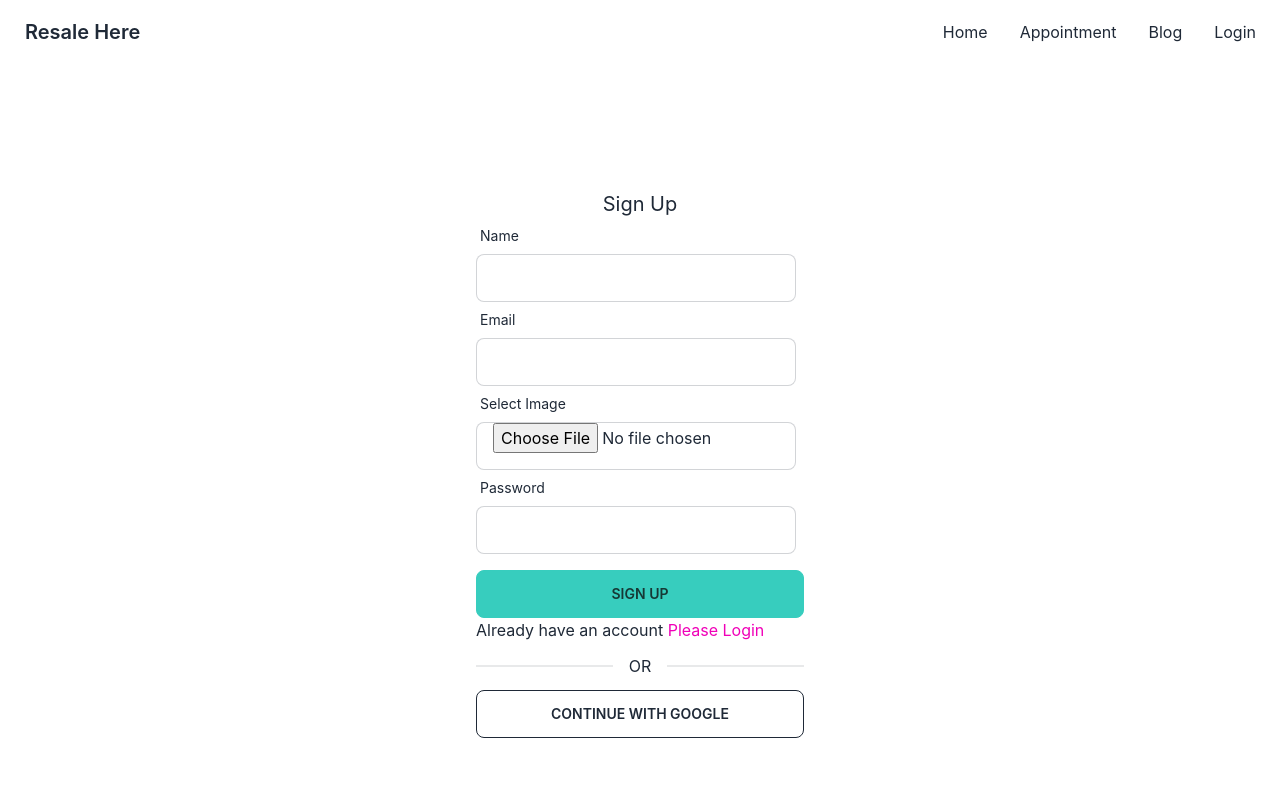
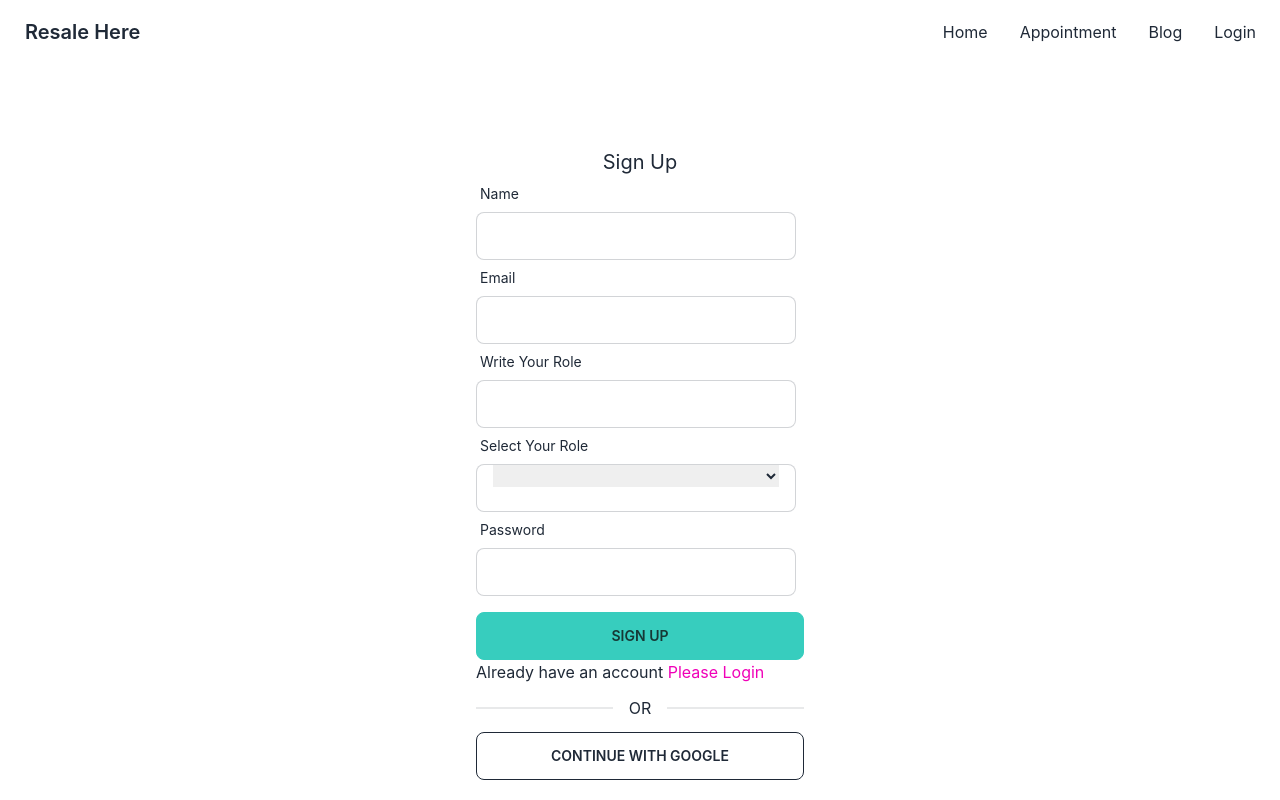
Before and after one commit to GreenerAsraf/resale-here, a React (Create React App) app: page /signup in a window 1280 px wide. Shown: the top 800 px of the page. Built offline with nearby package versions, Linux system fonts and the light colour scheme; no server answers.

Commit message:
email added to db

```diff
--- /dev/null
+++ b/src/Hooks/useToken.js
@@ -0,0 +1,20 @@
+import { useEffect, useState } from "react";
+
+const useToken = email => {
+    const [token, setToken] = useState('');
+    useEffect(() => {
+        if (email) {
+            fetch(`${process.env.REACT_APP_API_URL}jwt?email=${email}`)
+                .then(res => res.json())
+                .then(data => {
+                    if (data.accessToken) {
+                        localStorage.setItem('accessToken', data.accessToken);
+                        setToken(data.accessToken);
+                    }
+                });
+        }
+    }, [email]);
+    return [token];
+}
+
+export default useToken;
--- a/src/Pages/SignUp/SignUp.js
+++ b/src/Pages/SignUp/SignUp.js
@@ -4,6 +4,7 @@ import { useForm } from 'react-hook-form';
 import toast from 'react-hot-toast';
 import { Link, useNavigate } from 'react-router-dom';
 import { setAuthToken } from '../../API/setAuthToken';
+import useToken from '../../Hooks/useToken';
 
 // import { getAuth, GoogleAuthProvider, signInWithPopup } from 'firebase/auth';
 
@@ -12,24 +13,48 @@ const SignUp = () => {
     const { register, handleSubmit, formState: { errors } } = useForm();
     const { createUser, updateUser,signInWithGoogle } = useContext(AuthContext);
     const [signUpError, setSignUPError] = useState('');
-    const [createdUserEmail, setCreatedUserEmail] = useState('')
+    const [createdUserEmail, setCreatedUserEmail] = useState('');
+    const [token] = useToken(createdUserEmail);
 
 
 
-    // const [token] = useToken(createdUserEmail);
+
     const navigate = useNavigate();
 
-    // if(token){
-    //     navigate('/');
+    if(token){
+        navigate('/');
+    }
+
+    // const handleSignUp = (data) => {
+    //     console.log(data);
+    //     setSignUPError('');
+    //     createUser(data.email, data.password)
+    //         .then(result => {
+    //             const user = result.user;
+    //             setAuthToken(result.user)
+    //             console.log(user);
+    //             toast('User Created Successfully.')
+    //             const userInfo = {
+    //                 displayName: data.name
+    //             }
+    //             updateUser(userInfo)
+    //                 .then(() => {
+    //                     console.log(data.name, data.email);
+    //                     saveUser(data.name, data.email);
+    //                 })
+    //                 .catch(err => console.log(err));
+    //         })
+    //         .catch(error => {
+    //             console.log(error)
+    //             setSignUPError(error.message)
+    //         });
     // }
 
     const handleSignUp = (data) => {
-        console.log(data);
         setSignUPError('');
         createUser(data.email, data.password)
             .then(result => {
                 const user = result.user;
-                setAuthToken(result.user)
                 console.log(user);
                 toast('User Created Successfully.')
                 const userInfo = {
@@ -37,8 +62,7 @@ const SignUp = () => {
                 }
                 updateUser(userInfo)
                     .then(() => {
-                        console.log(data.name, data.email);
-                        saveUser(data.name, data.email);
+                        saveUser(data.name, data.email,data.role);
                     })
                     .catch(err => console.log(err));
             })
@@ -47,6 +71,8 @@ const SignUp = () => {
                 setSignUPError(error.message)
             });
     }
+
+
 
 const handleGoogleSignIn =() =>{
    signInWithGoogle().then(result => {
@@ -76,6 +102,7 @@ const handleGoogleSignIn =() =>{
         <div className='w-96 p-7'>
             <h2 className='text-xl text-center'>Sign Up</h2>
             <form onSubmit={handleSubmit(handleSignUp)}>
+
                 <div className="form-control w-full max-w-xs">
                     <label className="label"> <span className="label-text">Name</span></label>
                     <input type="text" {...register("name", {
@@ -83,6 +110,7 @@ const handleGoogleSignIn =() =>{
                     })} className="input input-bordered w-full max-w-xs" />
                     {errors.name && <p className='text-red-500'>{errors.name.message}</p>}
                 </div>
+
                 <div className="form-control w-full max-w-xs">
                     <label className="label"> <span className="label-text">Email</span></label>
                     <input type="email" {...register("email", {
@@ -90,14 +118,28 @@ const handleGoogleSignIn =() =>{
                     })} className="input input-bordered w-full max-w-xs" />
                     {errors.email && <p className='text-red-500'>{errors.email.message}</p>}
                 </div>
+                <div className="form-control w-full max-w-xs">
+                    <label className="label"> <span className="label-text">Write Your Role</span></label>
+                    <input type="role" {...register("role", {
+                        required: true
+                    })} className="input input-bordered w-full max-w-xs" />
+                    {errors.email && <p className='text-red-500'>{errors.email.message}</p>}
+                </div>
+
                         {/* image  */}
-                        <div className="form-control w-full max-w-xs">
+                        {/* <div className="form-control w-full max-w-xs">
                     <label className="label"> <span className="label-text">Select Image</span></label>
                     <input type="file" {...register("file", {
                         required: true
                     })} className="input input-bordered w-full max-w-xs" />
                     {errors.email && <p className='text-red-500'>{errors.file.message}</p>}
-                </div>
+                </div> */}<label className="label"> <span className="label-text">Select Your Role</span></label>
+                       <div className="form-control w-full max-w-xs input input-bordered">
+                       <select {...register("role")}>
+                            <option value="seller">Seller</option>
+                            <option value="buyer">Buyer</option>
+                         </select>
+                       </div>
 
 
                 <div className="form-control w-full max-w-xs">
```
